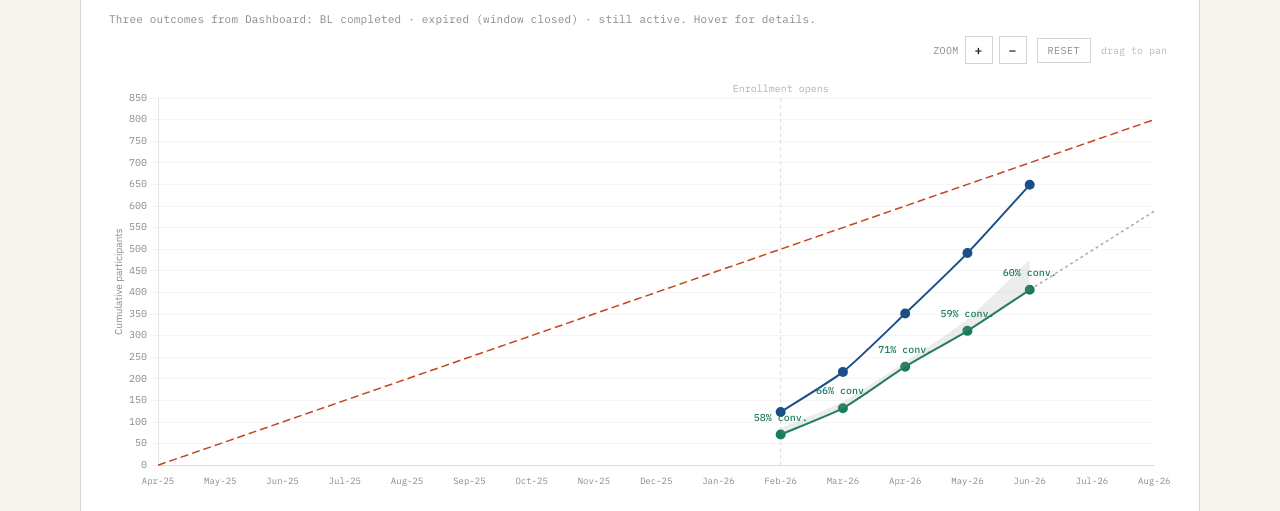
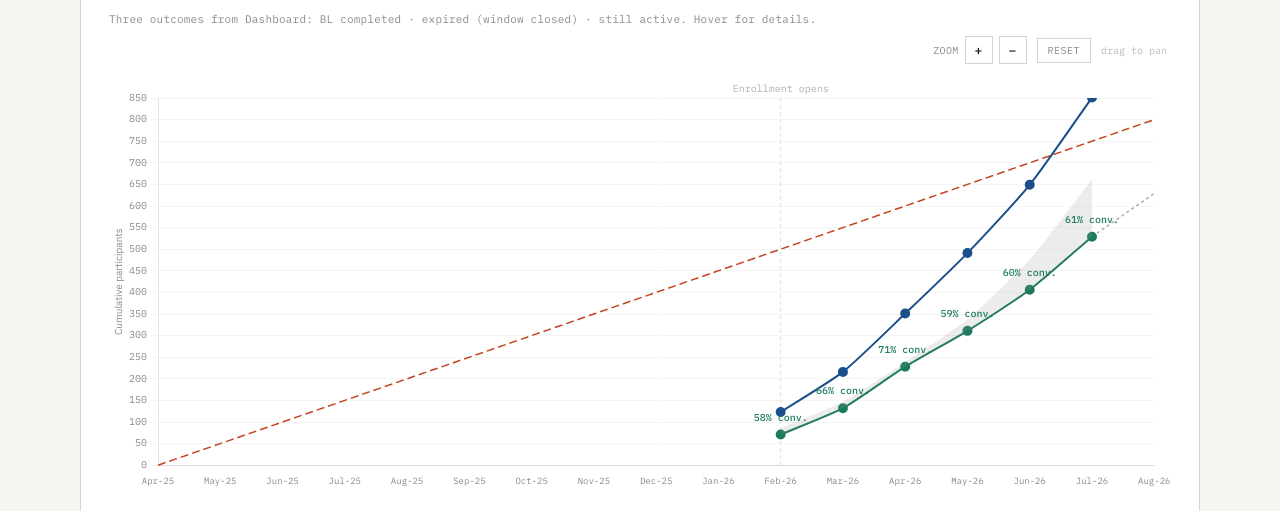
Before and after one commit to littlesoso23/MUSTD_Dashboard-and-Figures, a plain HTML site: page index.html in a window 1280 px wide. Shown: the part 433-944 px from the top of the page. Drawn offline with nearby package versions, Linux system fonts and the light colour scheme; some packages are replaced by stand-ins of ours; a script that the page names is missing.

Commit message:
Update index.html

```diff
--- a/index.html
+++ b/index.html
@@ -678,6 +678,7 @@
   {month:'Apr-26', registry:540,  dashboard:135, completed:96,  expired:43,  dxDash:37, dxBL:26},
   {month:'May-26', registry:479,  dashboard:140, completed:83,  expired:41,  dxDash:46, dxBL:34},
   {month:'Jun-26', registry:774,  dashboard:158, completed:95,  expired:20,  dxDash:93, dxBL:49},
+  {month:'Jul-26', registry:655,  dashboard:202, completed:123,  expired:16,  dxDash:192, dxBL:114}
 ];
 let rawData=JSON.parse(JSON.stringify(DEFAULT_DATA));
 let showDx=false;
```
